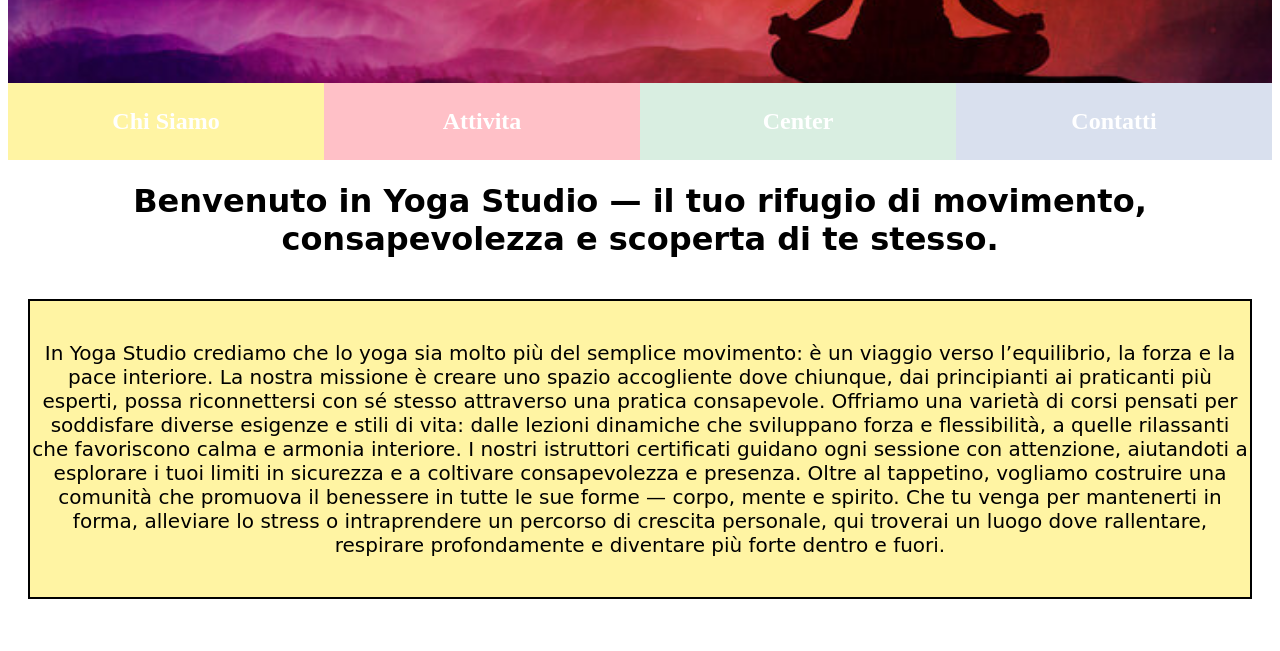
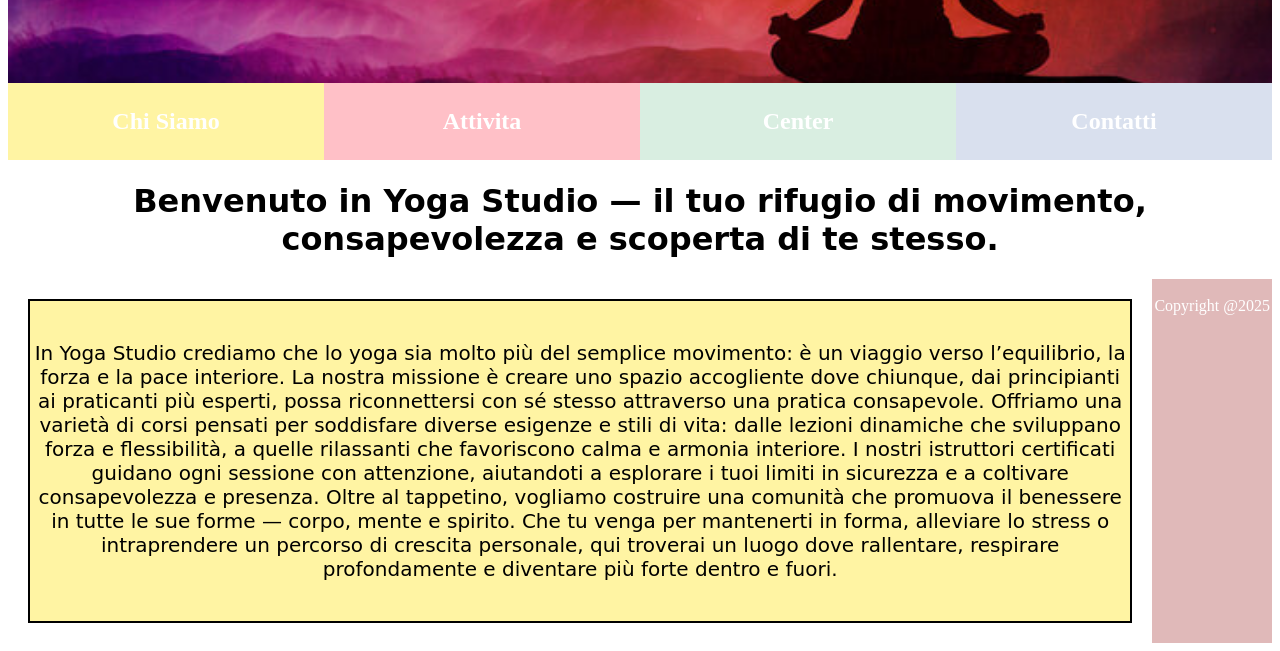
Before and after one commit to mikaelasunga/yoga, a plain HTML site: page Chi siamo.html in a window 1280 px wide. Shown: the part 205-856 px from the top of the page. Before the commit the page ends 832 px from the top, so only its background shows below. Drawn offline with Linux system fonts and the light colour scheme.

Commit message:
Update Chi siamo.html

```diff
--- a/Chi siamo.html
+++ b/Chi siamo.html
@@ -50,10 +50,6 @@
             font-family: cursive;
             text-align: center;
         }
-
-
-
-
         .desc{
             background-color:#FFF4A3;
             font-family: cursive;
@@ -64,12 +60,19 @@
             text-align: center;
             font-size: 20px;
         }
+
+        footer {
+            background-color: #e0b9b9;
+            padding: 2px;
+            text-align: center;
+            color: white;
+        }
     </style>
 </head>
 
 <body>
     <div class="header">
-        <h1><a href="index.html">Yoga Studio</a></h1>
+        <h1><a href="https://mikaelasunga.github.io/yoga/mikaelasunga/github.io/index.html">Yoga Studio</a></h1>
     </div>
 
     <div class="option">
@@ -114,6 +117,11 @@
              </p>
          </div>
 
+    <footer>
+        <p>Copyright @2025</p>
+    </footer>
+
+
 </body>
 
 </html>
```
